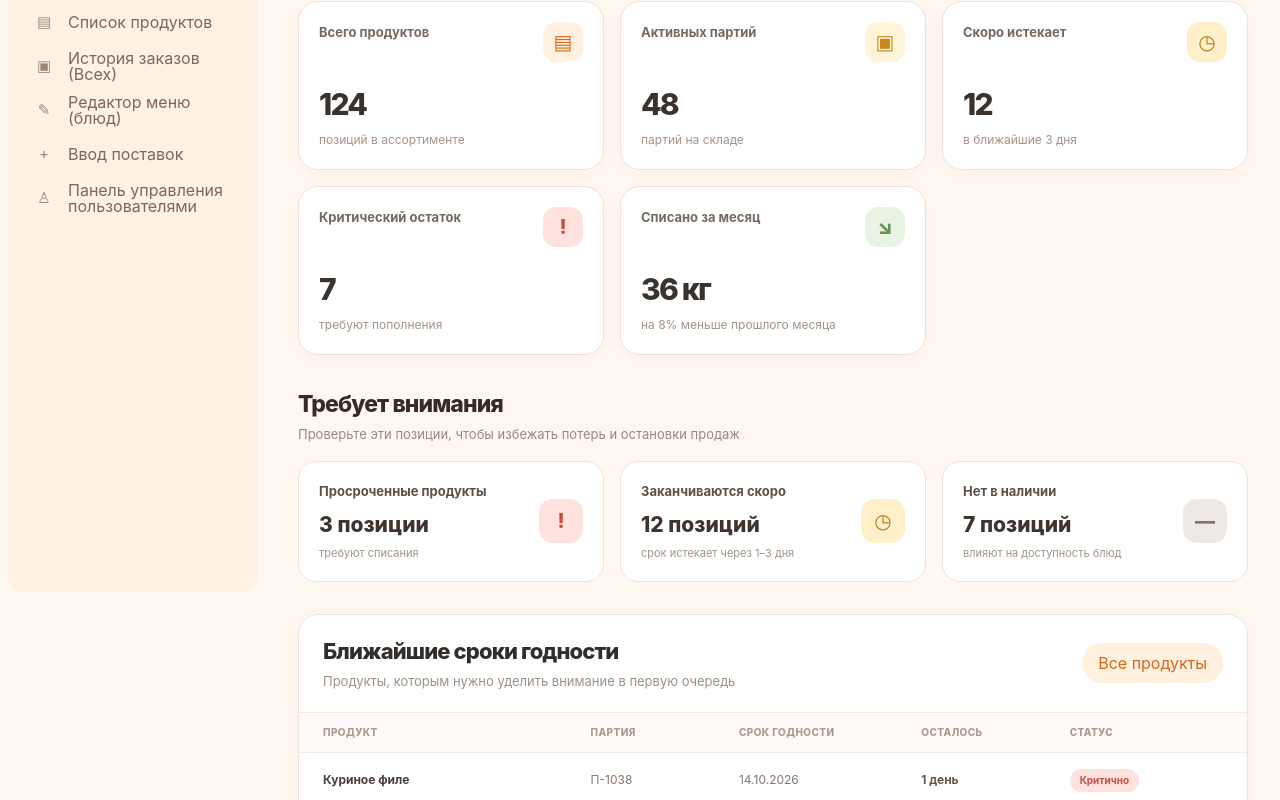
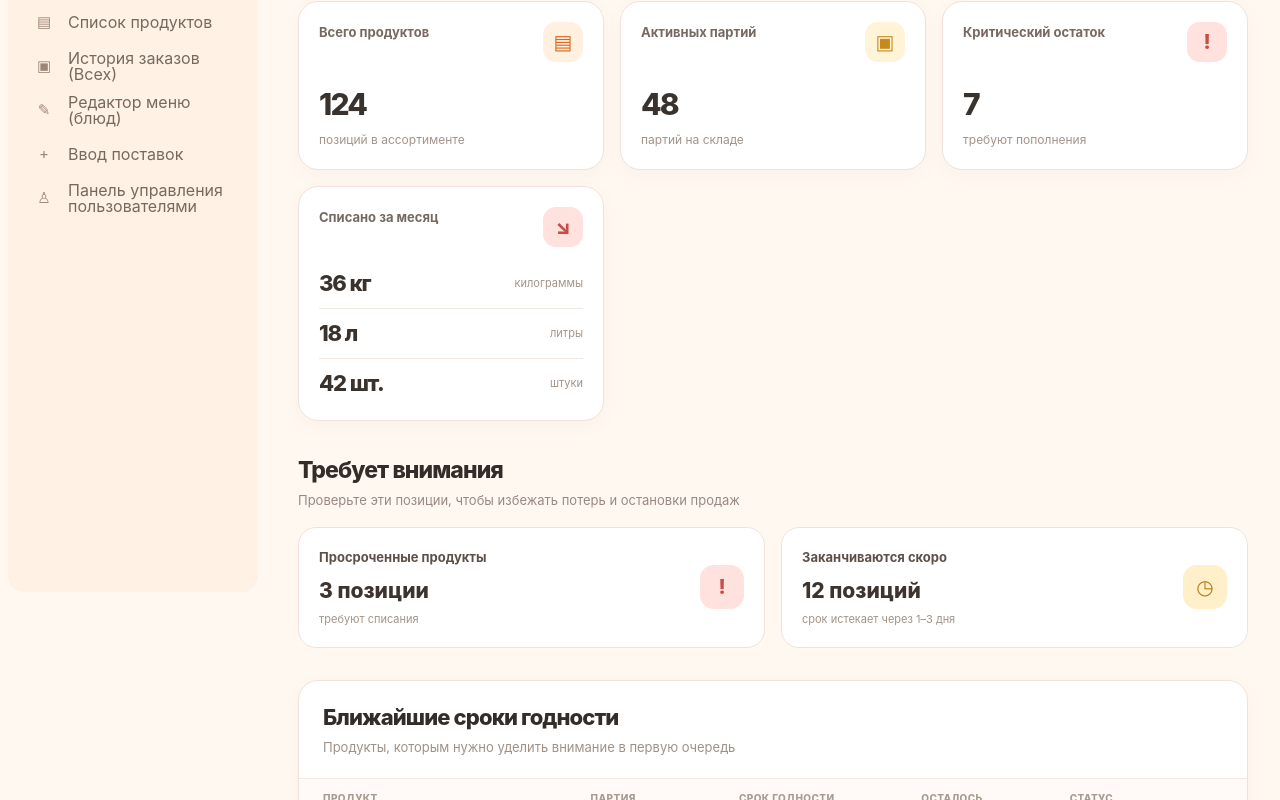
Before and after one commit to Vernicodov-team/WIMSFP-front-warehouse, a React (Vite) app: page / in a window 1280 px wide. Shown: the part 200-1000 px from the top of the page. Built offline with nearby package versions, Linux system fonts and the light colour scheme.

Commit message:
Fix: Dashboard

```diff
--- a/src/pages/Dashboard.jsx
+++ b/src/pages/Dashboard.jsx
@@ -14,13 +14,6 @@ const statistics = [
     iconClass: "bg-[#fff4d8] text-[#c8881b]",
   },
   {
-    title: "Скоро истекает",
-    value: "12",
-    description: "в ближайшие 3 дня",
-    icon: "◷",
-    iconClass: "bg-[#fff0c9] text-[#b8791b]",
-  },
-  {
     title: "Критический остаток",
     value: "7",
     description: "требуют пополнения",
@@ -29,10 +22,13 @@ const statistics = [
   },
   {
   title: "Списано за месяц",
-    value: "36 кг",
-    description: "на 8% меньше прошлого месяца",
+  values: [
+    { value: "36 кг", label: "килограммы" },
+    { value: "18 л", label: "литры" },
+    { value: "42 шт.", label: "штуки" },
+  ],
   icon: "↘",
-    iconClass: "bg-[#e9f3e4] text-[#659251]",
+  iconClass: "bg-[#ffe1dd] text-[#c84d45]",
   },
 ];
 
@@ -51,13 +47,6 @@ const attentionItems = [
     icon: "◷",
     iconClass: "bg-[#fff0c9] text-[#b8791b]",
   },
-  {
-    title: "Нет в наличии",
-    value: "7 позиций",
-    description: "влияют на доступность блюд",
-    icon: "—",
-    iconClass: "bg-[#eee9e5] text-[#81746c]",
-  },
 ];
 
 const expirationProducts = [
@@ -66,15 +55,15 @@ const expirationProducts = [
     batch: "П-1038",
     expiration: "14.10.2026",
     remaining: "1 день",
-    status: "Критично",
-    statusClass: "bg-[#ffe1dd] text-[#c84d45]",
+    status: "Скоро истекает",
+    statusClass: "bg-[#fff0c9] text-[#b8791b]",
   },
   {
     product: "Томаты",
     batch: "П-1039",
     expiration: "15.10.2026",
     remaining: "2 дня",
-    status: "Скоро",
+    status: "Скоро истекает",
     statusClass: "bg-[#fff0c9] text-[#b8791b]",
   },
   {
@@ -82,7 +71,7 @@ const expirationProducts = [
     batch: "П-1037",
     expiration: "16.10.2026",
     remaining: "3 дня",
-    status: "Скоро",
+    status: "Скоро истекает",
     statusClass: "bg-[#fff0c9] text-[#b8791b]",
   },
   {
@@ -138,6 +127,25 @@ function Dashboard({ onNavigate }) {
                   </div>
                 </div>
 
+                {statistic.values ? (
+                  <div className="divide-y divide-[#f1e8e1]">
+                    {statistic.values.map((item) => (
+                      <div
+                        key={item.label}
+                        className="flex items-center justify-between py-2 first:pt-0 last:pb-0"
+                      >
+                        <span className="text-[22px] font-extrabold tracking-[-0.05em] text-[#3a322d]">
+                          {item.value}
+                        </span>
+
+                        <span className="text-[11px] text-[#a39389]">
+                          {item.label}
+                        </span>
+                      </div>
+                    ))}
+                  </div>
+                ) : (
+                  <>
                     <div className="text-[30px] font-extrabold tracking-[-0.06em] text-[#3a322d]">
                       {statistic.value}
                     </div>
@@ -145,6 +153,8 @@ function Dashboard({ onNavigate }) {
                     <div className="mt-1 text-[12px] text-[#a39389]">
                       {statistic.description}
                     </div>
+                  </>
+                )}
               </article>
             ))}
           </div>
@@ -161,7 +171,7 @@ function Dashboard({ onNavigate }) {
             </p>
           </div>
 
-          <div className="grid grid-cols-3 gap-4">
+          <div className="grid grid-cols-2 gap-4">
             {attentionItems.map((item) => (
               <article
                 key={item.title}
@@ -202,14 +212,6 @@ function Dashboard({ onNavigate }) {
                 Продукты, которым нужно уделить внимание в первую очередь
               </p>
             </div>
-
-            <button
-                type="button"
-                onClick={() => onNavigate("Список продуктов")}
-                className="rounded-full bg-[#fff0df] px-4 py-2 text-[11px] font-bold text-[#d9671b] transition hover:bg-[#ffe2cb]"
-                >
-                Все продукты
-            </button>
           </div>
 
           <div className="grid grid-cols-[1.5fr_0.8fr_1fr_0.8fr_0.9fr] gap-3 bg-[#fffaf7] px-6 py-3 text-[10px] font-extrabold uppercase tracking-[0.04em] text-[#aa9b91]">
```
Lines whose indentation alone changed are shown as unchanged.
